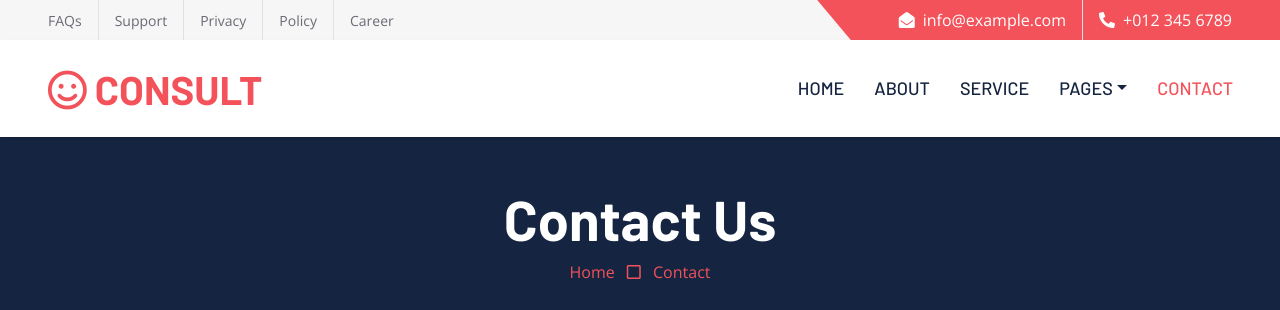
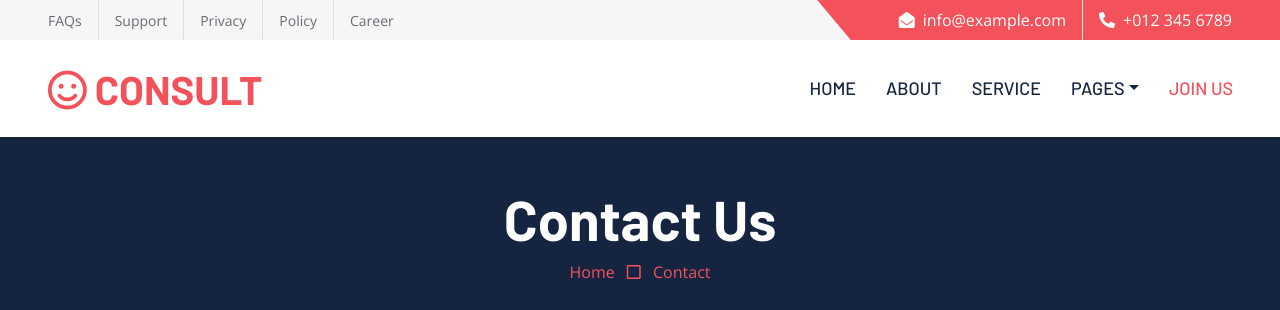
Before and after one commit to wome06/web-consulting2, a plain HTML site: page contact.html in a window 1280 px wide. Shown: the top 310 px of the page. Drawn offline with nearby package versions, Linux system fonts and the light colour scheme.

Commit message:
modified contact

```diff
--- a/contact.html
+++ b/contact.html
@@ -82,7 +82,7 @@
                         <a href="testimonial.html" class="dropdown-item">Testimonial</a>
                     </div>
                 </div>
-                <a href="contact.html" class="nav-item nav-link active">Contact</a>
+                <a href="contact.html" class="nav-item nav-link active">join us</a>
             </div>
         </div>
     </nav>
```
